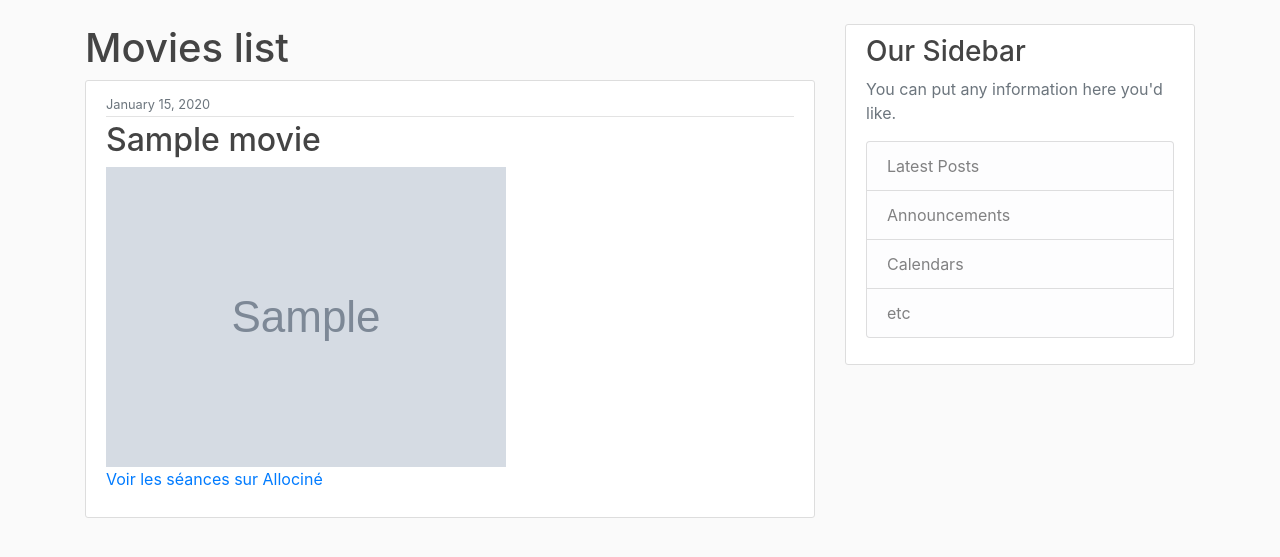
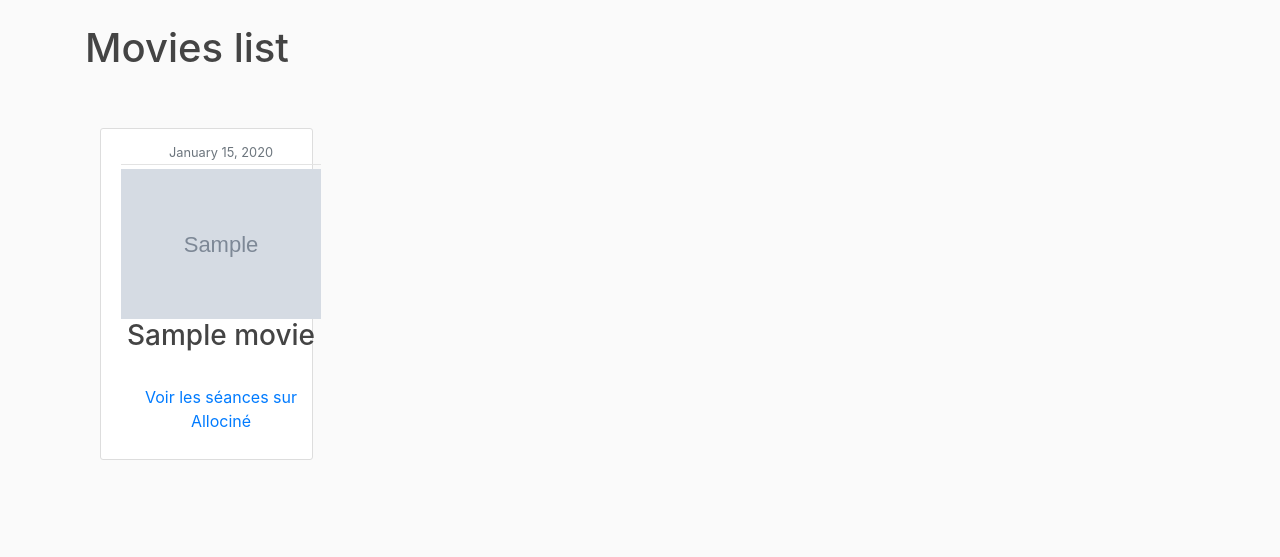
Before and after one commit to Cocomows/P13, a Django app: page / in a window 1280 px wide. Shown: the part 56-613 px from the top of the page. Run offline with Django 3.2, Linux system fonts and the light colour scheme; tables that the repository leaves empty hold one stand-in row (values such as "Sample post"); grey boxes marked "Sample" are stand-in pictures; some libraries are stand-ins or nearby versions.

Commit message:
changed display of movies

```diff
--- a/movies/static/movies/main.css
+++ b/movies/static/movies/main.css
@@ -34,6 +34,11 @@ ul {
   border: 1px solid #dddddd;
   border-radius: 3px;
   margin-bottom: 20px;
+}
+
+.poster {
+    height: 150px;
+    width: auto;
 }
 
 .article-title {
--- a/movies/templates/movies/home.html
+++ b/movies/templates/movies/home.html
@@ -3,21 +3,33 @@
 {% block content %}
 <h1>Movies list</h1>
 
-
+<div class="container">
+    <div class="row">
     {% for movie in movies %}
+        <div class="col-lg-4 col-md-4 text-center">
+            <div class="service-box mt-5 mx-auto">
                 <article class="media content-section">
                   <div class="media-body">
                     <div class="article-metadata">
                         <small class="text-muted">{{ movie.release_date|date:"F d, Y" }}</small>
                     </div>
-            <h2>{{ movie.title }}</h2>
-            <p class="article-content"><img src="{{ movie.poster_url}}" alt="" class="">
+                  <img src="{{ movie.poster_url}}" alt="" class="poster">
+
+                    <h3>{{ movie.title }}</h3>
+                    <p class="article-content">
                         <a href="http://www.allocine.fr/seance/film-{{ movie.allocine_code}}/toutes/" target="_blank">Voir les séances sur Allociné</a>
                     </p>
 
                   </div>
                 </article>
+            </div>
+        </div>
+    {% if forloop.counter|divisibleby:3 %}
+    </div>
+    <div class="row">
+    {% endif %}
     {% endfor %}
+</div>
     {% if is_paginated %}
 
       {% if page_obj.has_previous %}
--- a/movies/templates/movies/layouts/base.html
+++ b/movies/templates/movies/layouts/base.html
@@ -60,19 +60,19 @@
           {% endif %}
           {% block content %}{% endblock %}
         </div>
-        <div class="col-md-4">
-          <div class="content-section">
-            <h3>Our Sidebar</h3>
-            <p class='text-muted'>You can put any information here you'd like.
-              <ul class="list-group">
-                <li class="list-group-item list-group-item-light">Latest Posts</li>
-                <li class="list-group-item list-group-item-light">Announcements</li>
-                <li class="list-group-item list-group-item-light">Calendars</li>
-                <li class="list-group-item list-group-item-light">etc</li>
-              </ul>
-            </p>
-          </div>
-        </div>
+        <!--<div class="col-md-4">-->
+          <!--<div class="content-section">-->
+            <!--<h3>Sidebar</h3>-->
+            <!--<p class='text-muted'>You can put any information here you'd like.-->
+              <!--<ul class="list-group">-->
+                <!--<li class="list-group-item list-group-item-light">Latest Posts</li>-->
+                <!--<li class="list-group-item list-group-item-light">Announcements</li>-->
+                <!--<li class="list-group-item list-group-item-light">Calendars</li>-->
+                <!--<li class="list-group-item list-group-item-light">etc</li>-->
+              <!--</ul>-->
+            <!--</p>-->
+          <!--</div>-->
+        <!--</div>-->
       </div>
     </main>
 
--- a/movies/views.py
+++ b/movies/views.py
@@ -23,4 +23,4 @@ class MovieListView(ListView):
     template_name = 'movies/home.html'  # <app>/<model>_<viewtype>.html
     context_object_name = 'movies'
     ordering = ['release_date']
-    paginate_by = 5
+    paginate_by = 6
```
Lines whose indentation alone changed are shown as unchanged.
